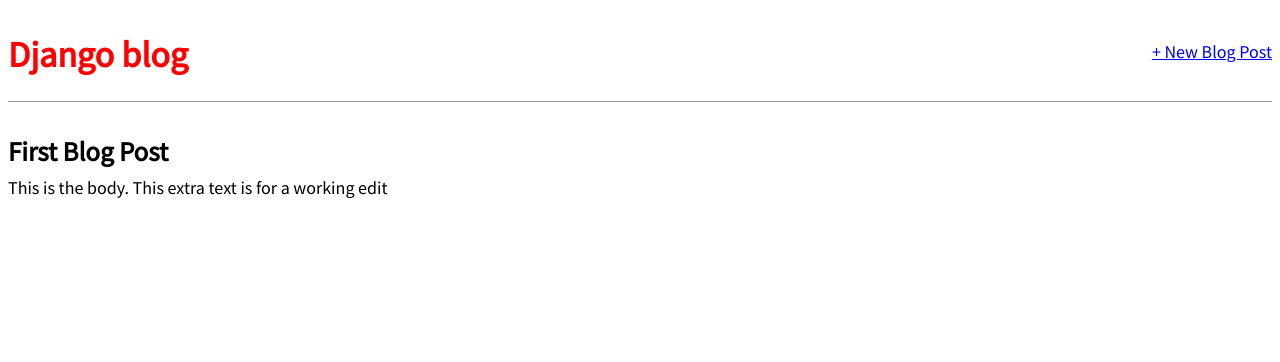
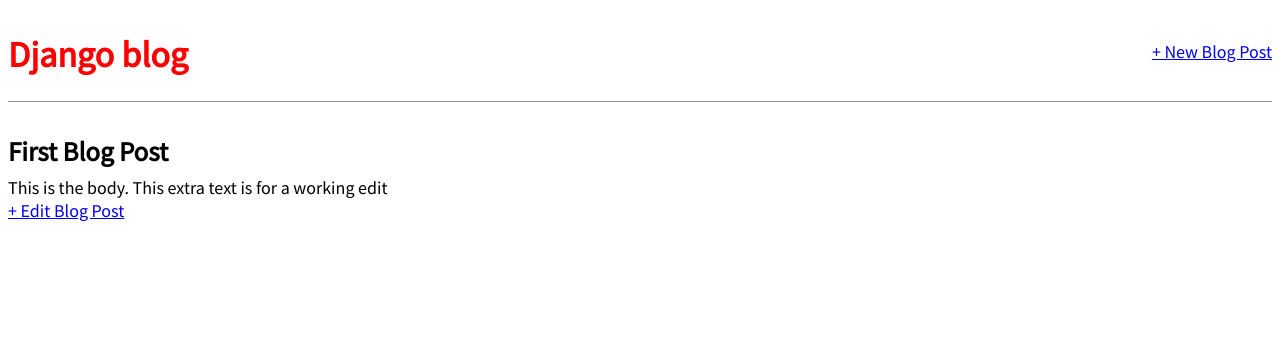
Before and after one commit to leomuko/learn_django, a Django app: page /post/1 in a window 1280 px wide. Shown: the top 362 px of the page. Run offline with Django 3.2, Linux system fonts and the light colour scheme; data comes from the database, SQL or seed files in the repository; both versions use the stored data as it was after the commit.

Commit message:
implement edit view

```diff
--- a/blog/blog/urls.py
+++ b/blog/blog/urls.py
@@ -1,7 +1,12 @@
 from django.urls import path
-from .views import BlogListView, BlogDetailView, BlogCreateView
+from .views import (
+     BlogListView,
+     BlogDetailView,
+     BlogCreateView,
+     BlogUpdateView)
 
 urlpatterns = [
+    path('post/<int:pk>/edit', BlogUpdateView.as_view(), name='post_edit'),
     path('post/new', BlogCreateView.as_view(), name='post_new'),
     path('post/<int:pk>', BlogDetailView.as_view(), name='post_detail'),
     path('', BlogListView.as_view(), name='home')
--- a/blog/blog/views.py
+++ b/blog/blog/views.py
@@ -1,4 +1,5 @@
-from django.views.generic import ListView, DetailView, CreateView
+from django.views.generic import ListView, DetailView
+from django.views.generic.edit import CreateView, UpdateView
 
 from .models import Post
 
@@ -14,3 +15,8 @@ class BlogCreateView(CreateView):
     model = Post
     template_name = 'post_new.html'
     fields = ['title', 'author', 'body']
+
+class BlogUpdateView(UpdateView):
+    model = Post
+    template_name = 'post_edit.html'
+    fields = ['title', 'body']
--- a/blog/templates/post_detail.html
+++ b/blog/templates/post_detail.html
@@ -3,5 +3,6 @@
 <div class="post-entry">
     <h2>{{ post.title }}</h2>
     <p>{{ post.body }}</p>
+    <a href="{% url 'post_edit' post.pk %}">+ Edit Blog Post</a>
 </div>
 {% endblock content %}
```
Also changed, not shown: blog/templates/post_edit.html (added, +8 -0 lines), blog/db.sqlite3.
